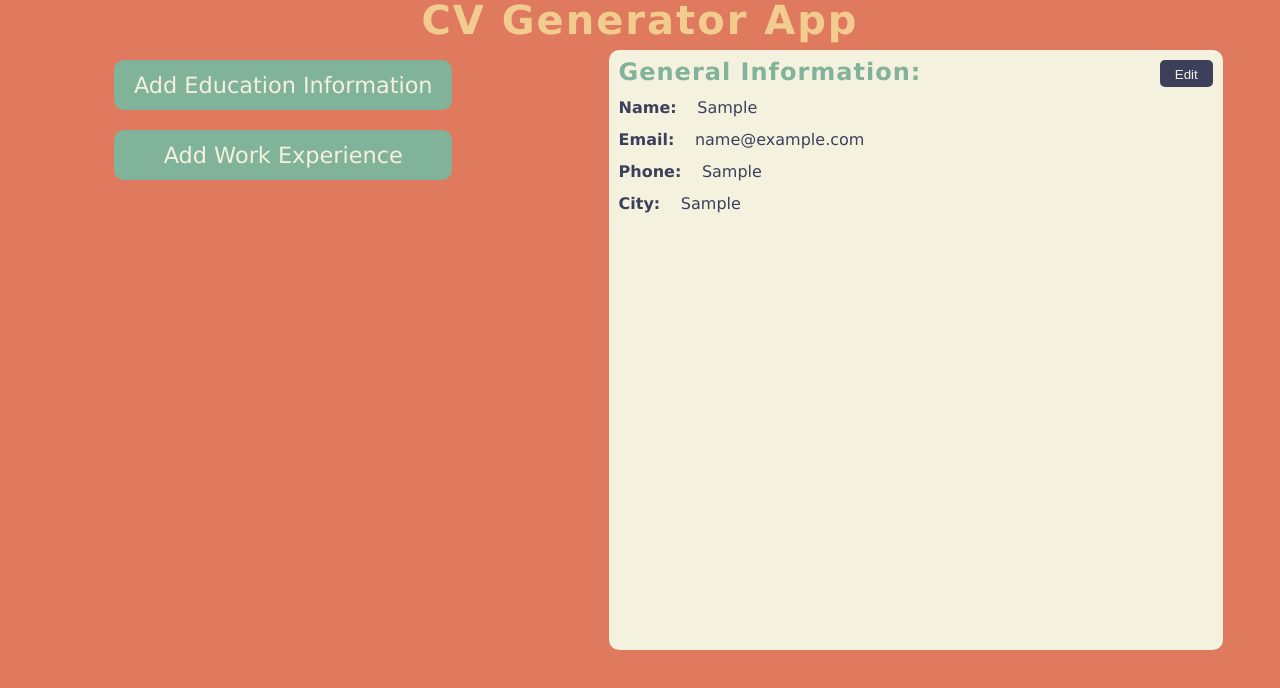
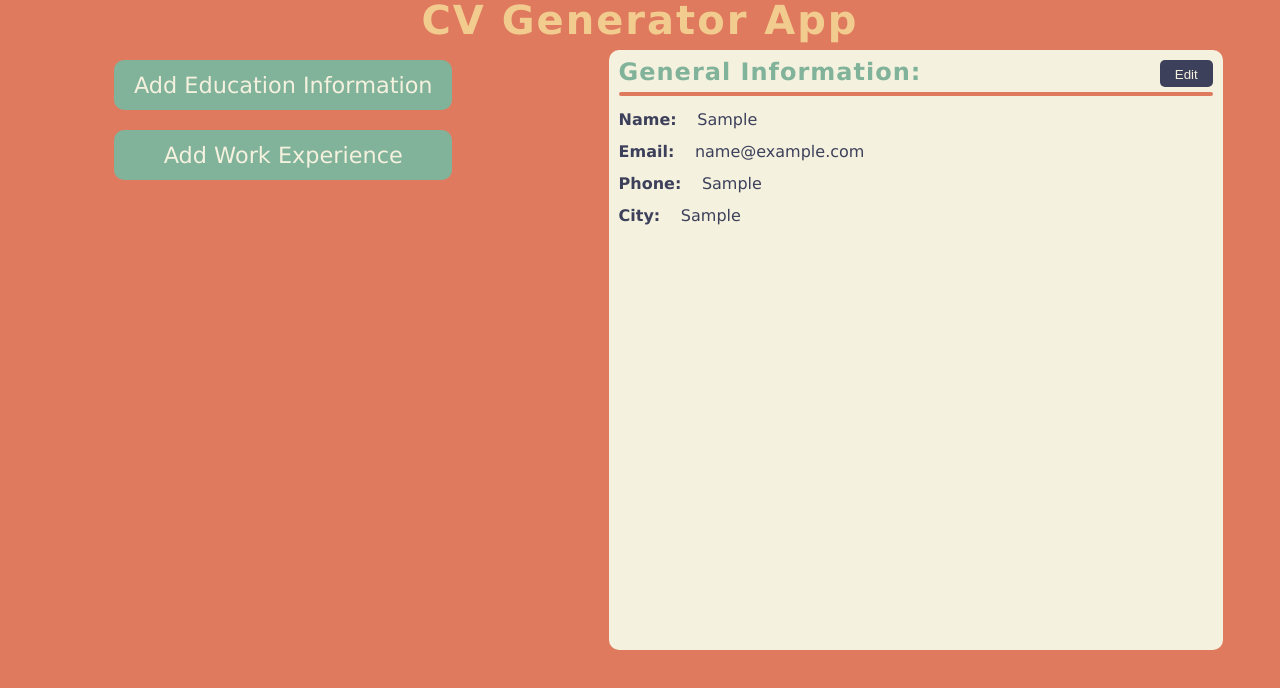
Before and after one commit to EpictetusZ1/cv-application, a React (Create React App) app: page / in a window 1280 px wide. Both pictures are taken after typing "Sample", "name@example.com", "Sample", "Sample" into the empty fields and a click on the button "Submit". Shown: the top 688 px of the page. Built offline with nearby package versions, Linux system fonts and the light colour scheme.

Commit message:
Fix variable naming issuie

```diff
--- a/src/components/DisplayData.js
+++ b/src/components/DisplayData.js
@@ -8,6 +8,7 @@ class DisplayData extends Component {
         return (
             <div>
                 <h2>General Information: </h2>
+                <hr className={styles.hr}/>
                 <p> <b>Name: </b> {name}</p>
                 <p> <b>Email: </b> {email}</p>
                 <p> <b>Phone: </b> {phone}</p>
--- a/src/components/EducationBlock.js
+++ b/src/components/EducationBlock.js
@@ -21,7 +21,7 @@ class EducationBlock extends Component {
     }
 
     render() {
-        const { school, degree, startYear, endYear } = this.state
+        const { schoolName, degreeName, startYear, endYear } = this.state
         return (
             <div className={`${styles.dataBlock} educationInfo`}>
                 <form onSubmit={ (e) => this.props.updateParent(e, this.state) }>
@@ -32,7 +32,7 @@ class EducationBlock extends Component {
                                id="school"
                                name="schoolName"
                                placeholder="Name"
-                               value={school}
+                               value={schoolName}
                                onChange={this.handleChange}
                         />
                     </div>
@@ -42,7 +42,7 @@ class EducationBlock extends Component {
                                id="degree"
                                name="degreeName"
                                placeholder="Degree"
-                               value={degree}
+                               value={degreeName}
                                onChange={this.handleChange}
                         />
                     </div>
--- a/src/components/Main.js
+++ b/src/components/Main.js
@@ -82,6 +82,7 @@ class Main extends Component {
     }
 
     toggleEducation = () => {
+        console.log(this.state.renderEducation)
         this.setState({
             renderEducation: !this.state.renderEducation,
             displayEduFields: true
@@ -137,8 +138,7 @@ class Main extends Component {
                                                                         btnRef={this.toggleEducation}
                     /> }
                     { this.state.renderWork && <DisplayWork dataObj={this.state.workData}
-                                                            btnRef={this.toggleWork} />
-                        }
+                                                            btnRef={this.toggleWork} />}
                 </div>
             </div>
         )
--- a/src/styles/DisplayData.module.css
+++ b/src/styles/DisplayData.module.css
@@ -34,3 +34,9 @@ b {
 .editContent {
     cursor: pointer;
 }
+
+.hr {
+    border: 2px solid;
+    color: var(--terra-cotta);
+    border-radius: 5px;
+}
```
